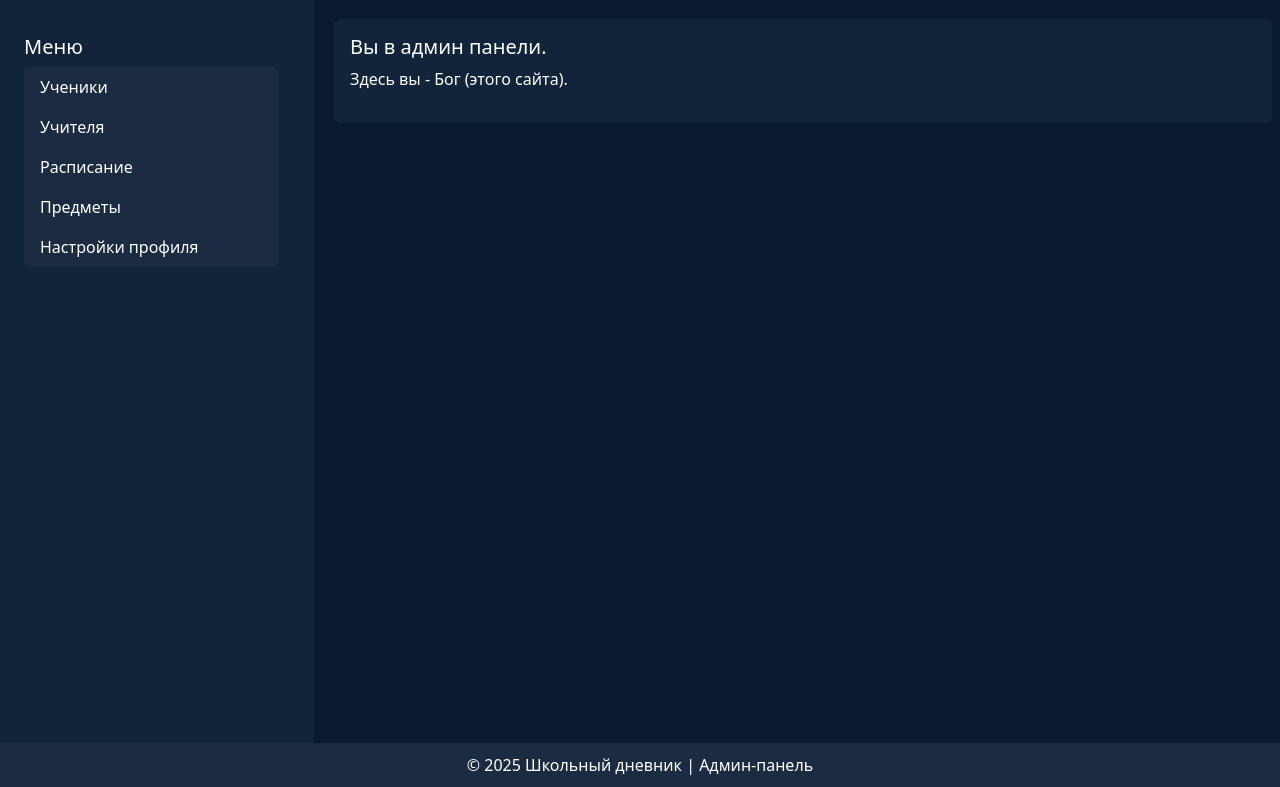
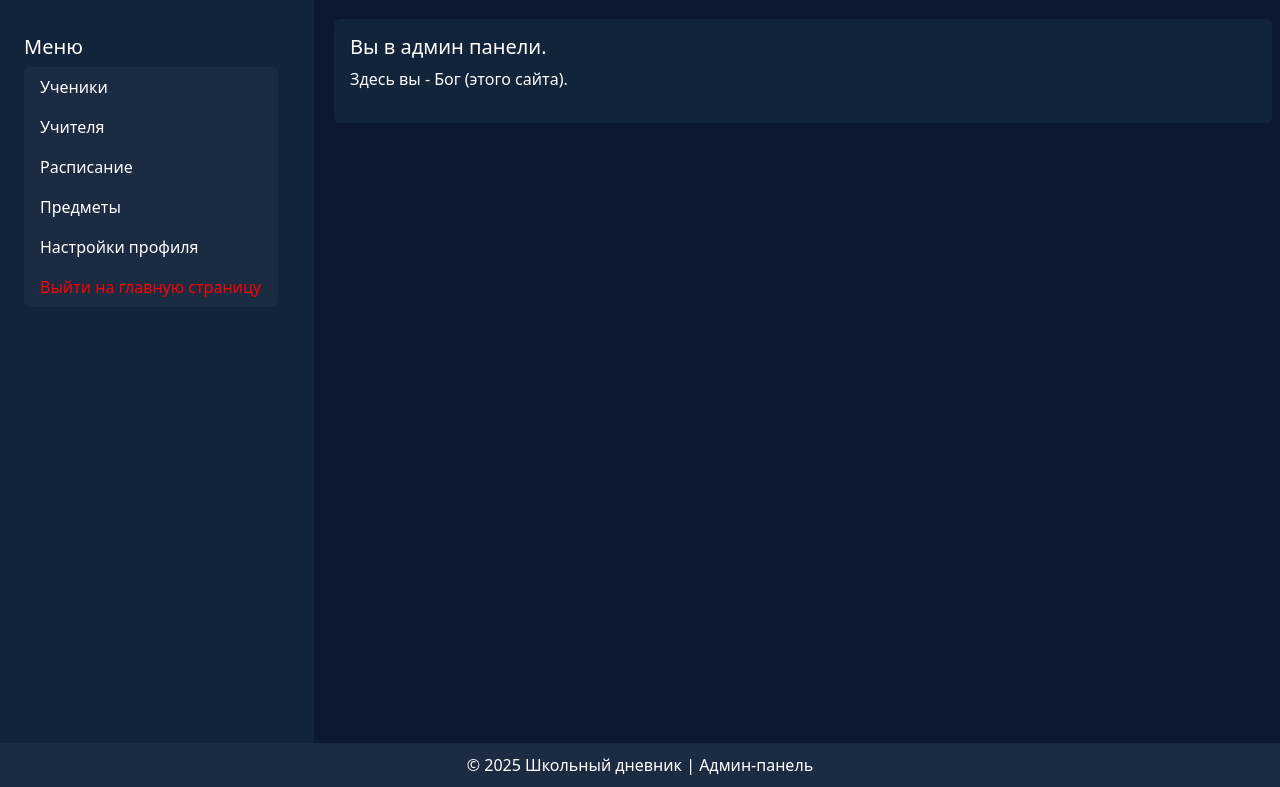
Before and after one commit to Hanavey/school-dairy, a Flask app: page /admin/ in a window 1280 px wide. Shown: the part 55-842 px from the top of the page. Run offline with Flask 3, Linux system fonts and the light colour scheme.

Commit message:
feet: создано все!

```diff
--- a/templates/admin/base.html
+++ b/templates/admin/base.html
@@ -41,6 +41,7 @@
                                 <li class="list-group-item"><a href="/admin/schedules">Расписание</a></li>
                                 <li class="list-group-item"><a href="/admin/subjects">Предметы</a></li>
                                 <li class="list-group-item"><a href="/admin/settings">Настройки профиля</a></li>
+                                <li class="list-group-item"><a href="/" style="color: red">Выйти на главную страницу</a></li>
                             </ul>
                         </div>
                     </div>
--- a/templates/student/base.html
+++ b/templates/student/base.html
@@ -41,6 +41,7 @@
                                 <li class="list-group-item"><a href="/student/homework">Домашнее задание</a></li>
                                 <li class="list-group-item"><a href="/student/classmates">Одноклассники</a></li>
                                 <li class="list-group-item"><a href="/student/settings">Настройки профиля</a></li>
+                                <li class="list-group-item"><a href="/" style="color: red">Выйти на главную страницу</a></li>
                             </ul>
                         </div>
                     </div>
--- a/templates/teacher/base.html
+++ b/templates/teacher/base.html
@@ -40,6 +40,7 @@
                                 <li class="list-group-item"><a href="/teacher/my_class">Ваш класс</a></li>
                                 <li class="list-group-item"><a href="/teacher/my_schedule">Ваше расписание</a></li>
                                 <li class="list-group-item"><a href="/teacher/settings">Настройки профиля</a></li>
+                                <li class="list-group-item"><a href="/" style="color: red">Выйти на главную страницу</a></li>
                             </ul>
                         </div>
                     </div>
```
